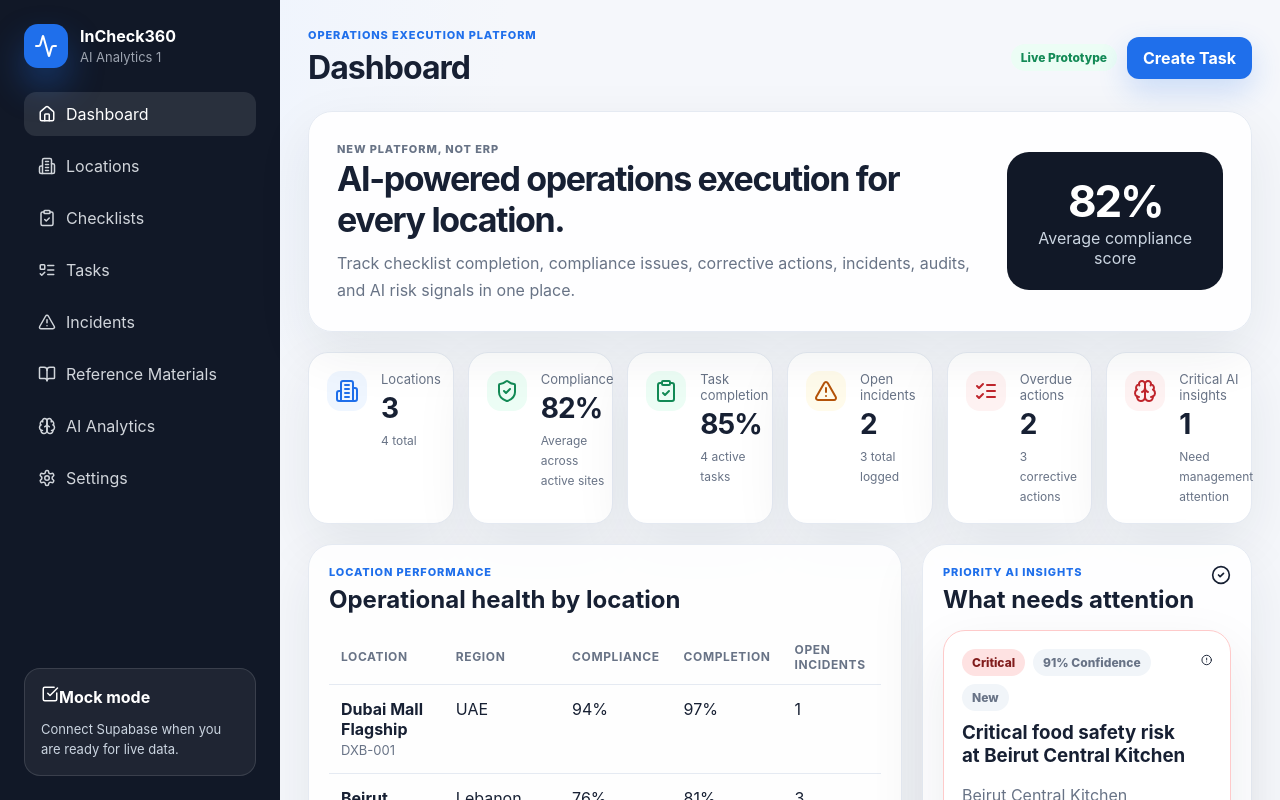
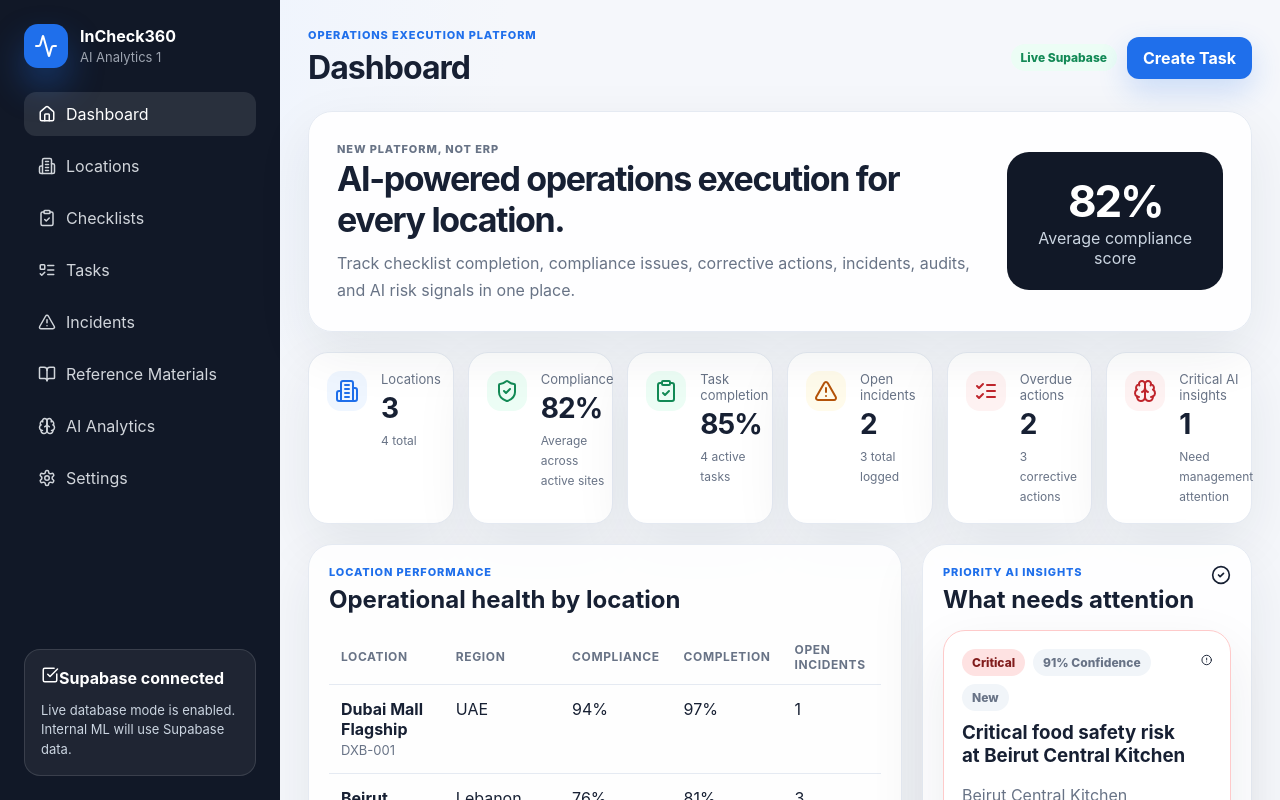
Before and after one commit to incheckdev-glitch/incheck360-ai-analytics-1, a React (Vite) app: page / in a window 1280 px wide. Shown: the top 800 px of the page. Built offline with nearby package versions, Linux system fonts and the light colour scheme; no server answers.

Commit message:
Show Supabase connection status instead of hardcoded mock mode

```diff
--- a/src/App.tsx
+++ b/src/App.tsx
@@ -7,9 +7,9 @@ import { IncidentsPage } from './pages/IncidentsPage';
 import { LocationsPage } from './pages/LocationsPage';
 import { ReferenceMaterialsPage } from './pages/ReferenceMaterialsPage';
 import { SettingsPage } from './pages/SettingsPage';
-import { TasksPage } from './pages/TasksPage';
 import { aiInsights, checklistTemplates, correctiveActions, incidents, locations, tasks } from './data/mockData';
 import { calculateDashboardMetrics } from './lib/analytics';
+import { useMockData } from './lib/supabase';
 
 export type AppPage = 'dashboard' | 'locations' | 'checklists' | 'tasks' | 'incidents' | 'reference' | 'ai' | 'settings';
 
@@ -85,8 +85,12 @@ function App() {
 
         <div className="sidebar-card">
           <CheckSquare size={18} />
-          <strong>Mock mode</strong>
-          <p>Connect Supabase when you are ready for live data.</p>
+          <strong>{useMockData ? 'Mock mode' : 'Supabase connected'}</strong>
+          <p>
+            {useMockData
+              ? 'Set Vercel Supabase variables and redeploy to use live data.'
+              : 'Live database mode is enabled. Internal ML will use Supabase data.'}
+          </p>
         </div>
       </aside>
 
@@ -97,7 +101,9 @@ function App() {
             <h1>{navItems.find((item) => item.id === activePage)?.label}</h1>
           </div>
           <div className="topbar-actions">
-            <span className="pill success">Live prototype</span>
+            <span className={`pill ${useMockData ? 'warning' : 'success'}`}>
+              {useMockData ? 'Demo data' : 'Live Supabase'}
+            </span>
             <button className="primary-button">Create Task</button>
           </div>
         </header>
```
